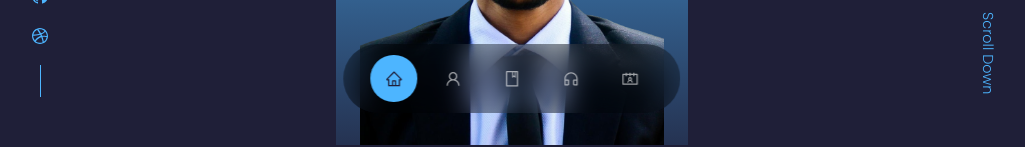
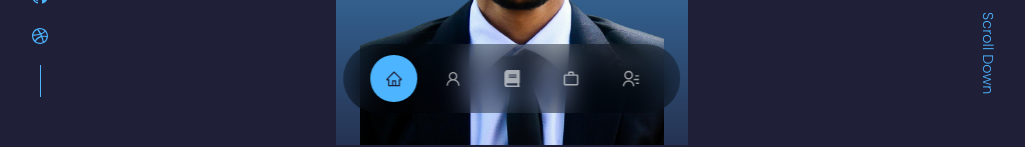
Before and after one commit to md-sazzadul/portfolio, a React (Create React App) app: page / in a window 1280 px wide. Shown: the part 655-802 px from the top of the page, without its empty margins (128-1153 px from the left). Built offline with nearby package versions, Linux system fonts and the light colour scheme.

Commit message:
icons & links updated

```diff
--- a/src/components/Contact/Contact.js
+++ b/src/components/Contact/Contact.js
@@ -33,7 +33,7 @@ const Contact = () => {
                     <article className="contact__option">
                         <RiMessengerLine className='contact__option-icon'></RiMessengerLine>
                         <h4>Messenger</h4>
-                        <h5>sazzadul islam</h5>
+                        <h5>Sazzadul Islam</h5>
                         <a href="https://m.me/jocu.sazzad" target="_blank">Send a message</a>
                     </article>
                     <article className="contact__option">
--- a/src/components/Footer/Footer.js
+++ b/src/components/Footer/Footer.js
@@ -1,6 +1,6 @@
 import React from 'react';
 import './Footer.css';
-import {FaFacebookF, FaInstagram, FaTwitter} from 'react-icons/fa';
+import {FaLinkedin, FaGithub, FaTwitter} from 'react-icons/fa';
 
 const Footer = () => {
     return (
@@ -18,13 +18,13 @@ const Footer = () => {
             </ul>
 
             <div className="footer__socials">
-                <a href="https://facebook.com"><FaFacebookF></FaFacebookF></a>
-                <a href="https://instagram.com"><FaInstagram></FaInstagram></a>
+                <a href="https://www.linkedin.com/in/md-sazzadul-islam-243a34253/"><FaLinkedin></FaLinkedin></a>
+                <a href="https://github.com/md-sazzadul"><FaGithub></FaGithub></a>
                 <a href="https://twitter.com"><FaTwitter></FaTwitter></a>
             </div>
 
             <div className="footer__copyright">
-                <small>&copy; Sazzad. All rights reserved.</small>
+                <small>&copy; All Rights Reserved.</small>
             </div>
         </footer>
     );
--- a/src/components/Header/HeaderSocials.js
+++ b/src/components/Header/HeaderSocials.js
@@ -4,7 +4,7 @@ import {BsLinkedin, BsGithub, BsDribbble} from 'react-icons/bs'
 const HeaderSocials = () => {
     return (
         <div className='header__socials'>
-            <a href="https://linkedin.com" target="_blank"><BsLinkedin/></a>
+            <a href="https://www.linkedin.com/in/md-sazzadul-islam-243a34253/" target="_blank"><BsLinkedin/></a>
             <a href="https://github.com/md-sazzadul" target="_blank"><BsGithub/></a>
             <a href="https://dribbble.com" target="_blank"><BsDribbble/></a>
         </div>
--- a/src/components/Nav/Nav.js
+++ b/src/components/Nav/Nav.js
@@ -1,6 +1,9 @@
 import React, { useState } from 'react';
 import './Nav.css';
-import {AiOutlineHome, AiOutlineUser, AiOutlineBook, AiOutlineCustomerService, AiOutlineContacts} from 'react-icons/ai';
+import {AiOutlineHome, AiOutlineUser} from 'react-icons/ai';
+import {FaBook} from 'react-icons/fa';
+import {MdOutlineWorkOutline} from 'react-icons/md';
+import {RiContactsLine} from 'react-icons/ri';
 
 const Nav = () => {
     const [activeNav, setActiveNav] = useState('#');
@@ -9,9 +12,9 @@ const Nav = () => {
         <nav>
             <a href="#" onClick={() => setActiveNav('#')} className={activeNav === '#' ? 'active' : ''}><AiOutlineHome></AiOutlineHome></a>
             <a href="#about" onClick={() => setActiveNav('#about')} className={activeNav === '#about' ? 'active' : ''}><AiOutlineUser></AiOutlineUser></a>
-            <a href="#experience" onClick={() => setActiveNav('#experience')} className={activeNav === '#experience' ? 'active' : ''}><AiOutlineBook></AiOutlineBook></a>
-            <a href="#portfolio" onClick={() => setActiveNav('#services')} className={activeNav === '#services' ? 'active' : ''}><AiOutlineCustomerService></AiOutlineCustomerService></a>
-            <a href="#contact" onClick={() => setActiveNav('#contact')} className={activeNav === '#contact' ? 'active' : ''}><AiOutlineContacts></AiOutlineContacts></a>
+            <a href="#experience" onClick={() => setActiveNav('#experience')} className={activeNav === '#experience' ? 'active' : ''}><FaBook></FaBook></a>
+            <a href="#portfolio" onClick={() => setActiveNav('#services')} className={activeNav === '#services' ? 'active' : ''}><MdOutlineWorkOutline></MdOutlineWorkOutline></a>
+            <a href="#contact" onClick={() => setActiveNav('#contact')} className={activeNav === '#contact' ? 'active' : ''}><RiContactsLine></RiContactsLine></a>
         </nav>
     );
 };
```
Also changed, not shown: 1 other file (tests, documents, lock files or other folders).
